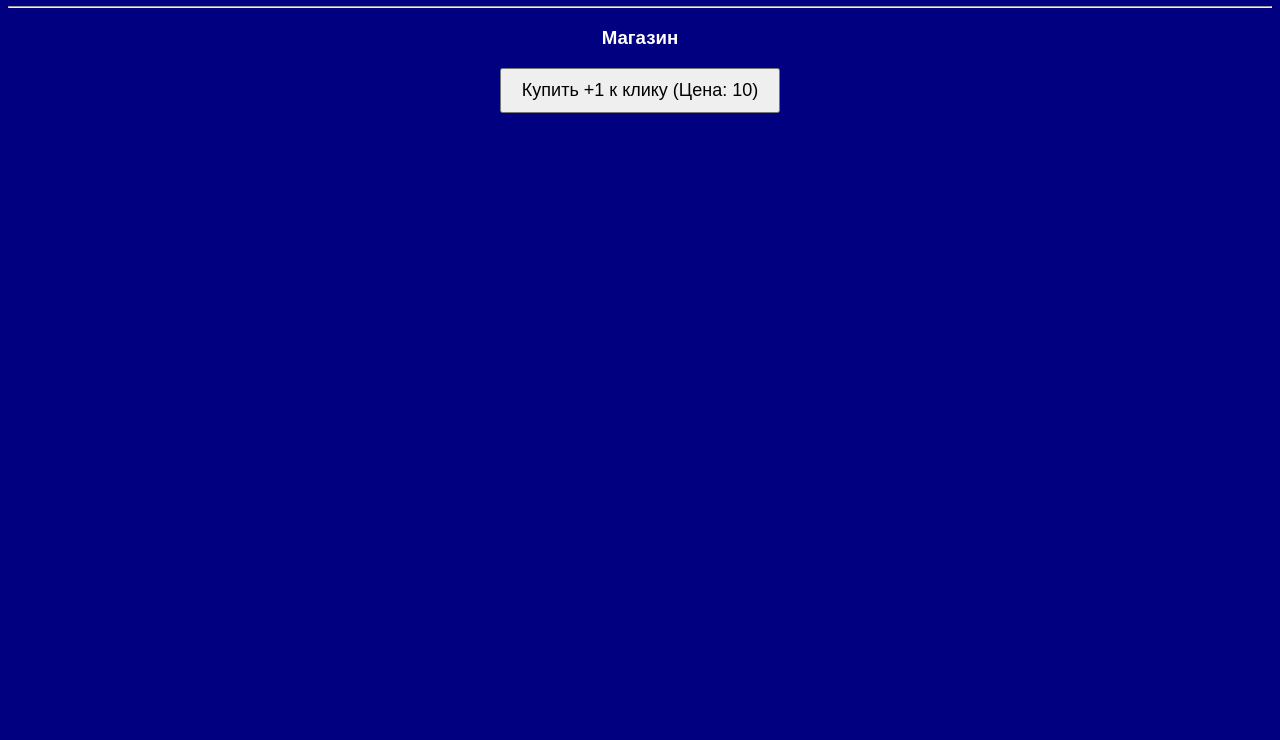
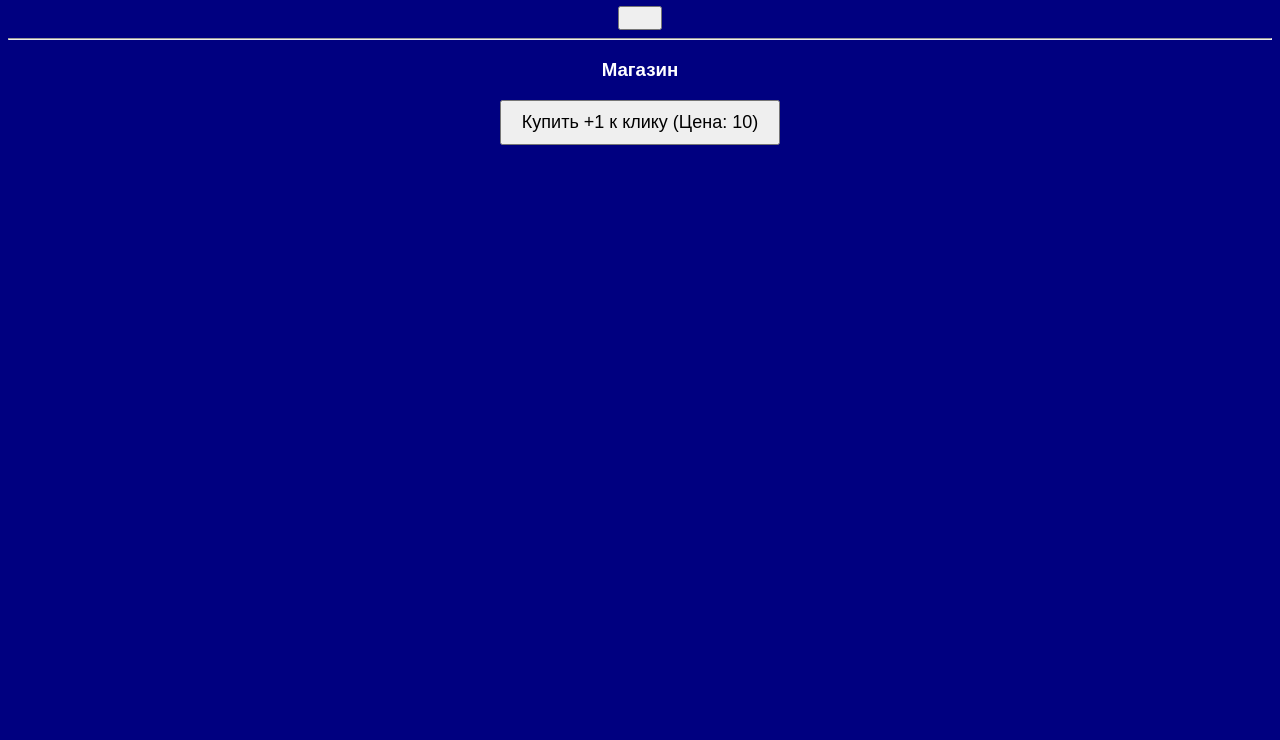
Before and after one commit to yanbeseda-bit/CLICK-2-GAME, a plain HTML site: page index.html in a window 1280 px wide. Shown: the part 60-800 px from the top of the page. Drawn offline with Linux system fonts and the light colour scheme.

Commit message:
Update index.html

```diff
--- a/index.html
+++ b/index.html
@@ -11,7 +11,7 @@
 </style>
 
 <h1>Очков: <span id="count">0</span></h1>
-  </button>
+  <button id="clickBtn"></button>
 
 
 <hr> <h3>Магазин</h3>
```
